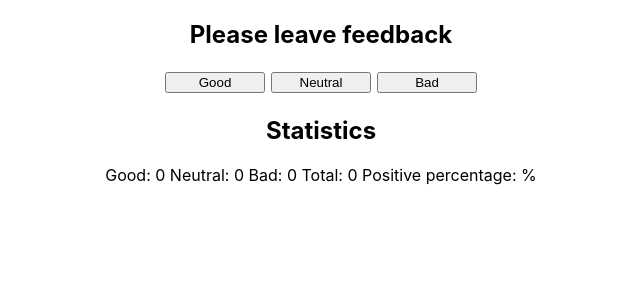
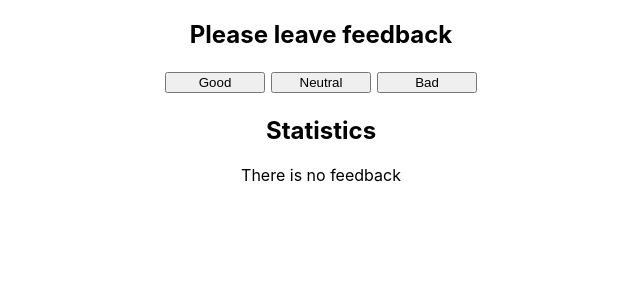
Before and after one commit to SebastianZasadni/goit-react-hw-02-feedback, a React (Create React App) app: page / in a window 1280 px wide. Shown: the top 300 px of the page, without its empty margins (319-959 px from the left). Built offline with nearby package versions, Linux system fonts and the light colour scheme.

Commit message:
fix task-01

```diff
--- a/src/components/feedbackoptions/FeedbackOptions.jsx
+++ b/src/components/feedbackoptions/FeedbackOptions.jsx
@@ -17,18 +17,18 @@ export class FeedbackOptions extends Component {
     total: this.props.total,
   };
 
-  clickGood = evt => {
+  clickGood = () => {
     this.setState({ good: this.state.good + 1 });
   };
-  clickNeutral = evt => {
+  clickNeutral = () => {
     this.setState({ neutral: this.state.neutral + 1 });
   };
 
-  clickBad = evt => {
+  clickBad = () => {
     this.setState({ bad: this.state.bad + 1 });
   };
 
-  countTotalFeedback = evt => {
+  countTotalFeedback = () => {
     this.setState({ total: this.state.total + 1 });
   };
 
@@ -44,6 +44,7 @@ export class FeedbackOptions extends Component {
     this.countPositiveFeedbackPercentage();
 
     return (
+      <>
         <div className="feedback-options">
           <button
             onClick={() => {
@@ -69,7 +70,9 @@ export class FeedbackOptions extends Component {
           >
             Bad
           </button>
-
+        </div>
+        <div className="statistics">
+          <h2>Statistics</h2>
           <Statistics
             good={this.state.good}
             neutral={this.state.neutral}
@@ -78,6 +81,7 @@ export class FeedbackOptions extends Component {
             positivePercentage={this.percentage}
           />
         </div>
+      </>
     );
   }
 }
--- /dev/null
+++ b/src/components/notification/Notification.jsx
@@ -0,0 +1,9 @@
+import PropTypes from 'prop-types';
+
+export const Notification = ({ message }) => {
+  return <p>{message}</p>;
+};
+
+Notification.propTypes = {
+  message: PropTypes.string,
+};
--- a/src/components/section/Section.jsx
+++ b/src/components/section/Section.jsx
@@ -3,7 +3,7 @@ import PropTypes from 'prop-types';
 import { FeedbackOptions } from 'components/feedbackoptions/FeedbackOptions';
 import './Section.css';
 
-export const Section = ({ title}) => {
+export const Section = ({ title }) => {
   {
     return (
       <div className="section-feedback">
--- a/src/components/statistics/Statistics.jsx
+++ b/src/components/statistics/Statistics.jsx
@@ -1,4 +1,5 @@
 import PropTypes from 'prop-types';
+import { Notification } from 'components/notification/Notification';
 
 export const Statistics = ({
   good,
@@ -7,14 +8,16 @@ export const Statistics = ({
   total,
   positivePercentage,
 }) => {
+  if (total === 0) {
+    return <Notification message="There is no feedback" />;
+  }
   return (
-    <div className="statistics">
-      <h2>Statistics</h2>
+    <div className="feedback-answers">
       <span className="span">Good: {good}</span>
       <span> Neutral: {bad}</span>
       <span> Bad: {neutral}</span>
       <span> Total: {total}</span>
-      <span> Positive percentage: {positivePercentage} %</span>
+      <span> Positive feedback: {positivePercentage} %</span>
     </div>
   );
 };
```
Lines whose indentation alone changed are shown as unchanged.
